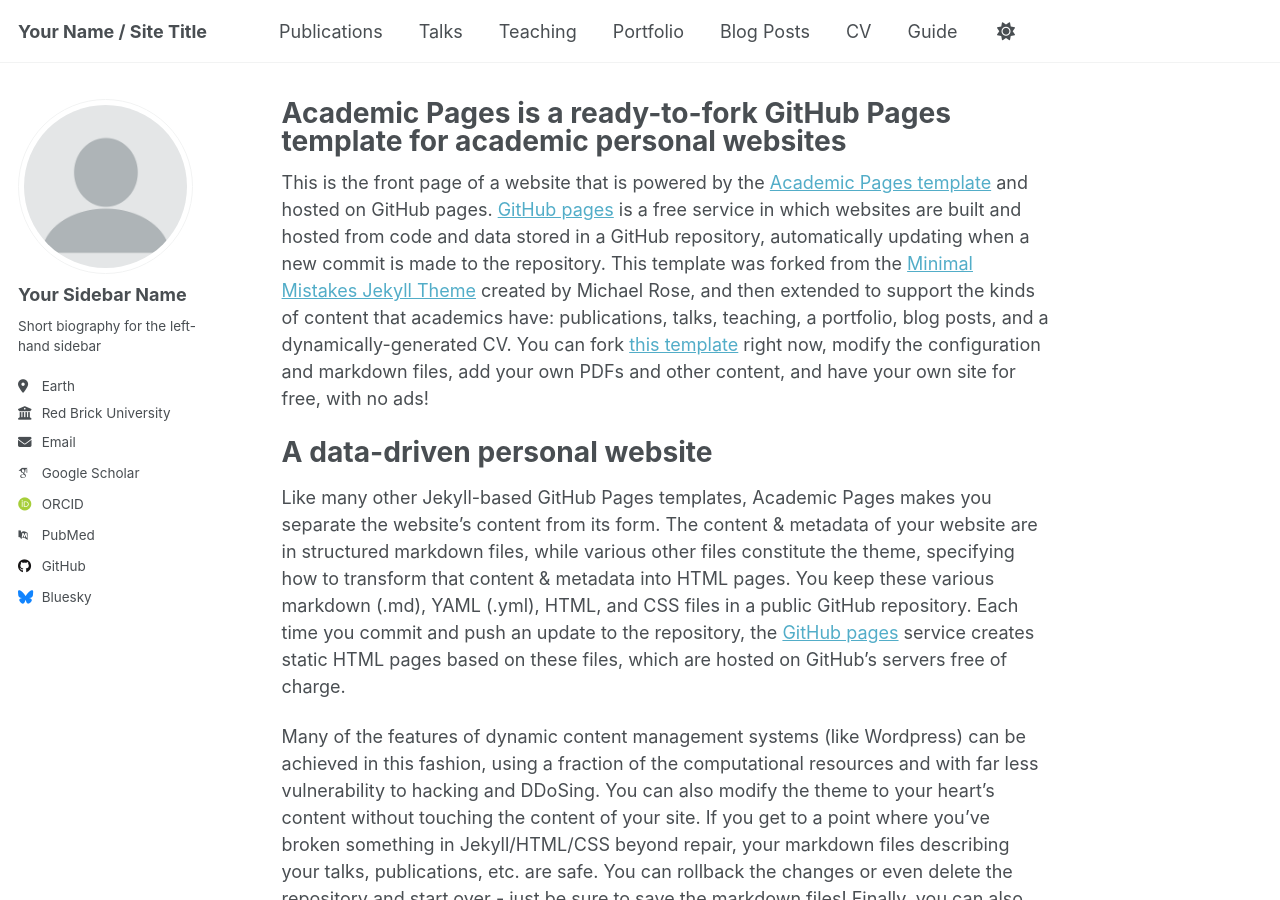
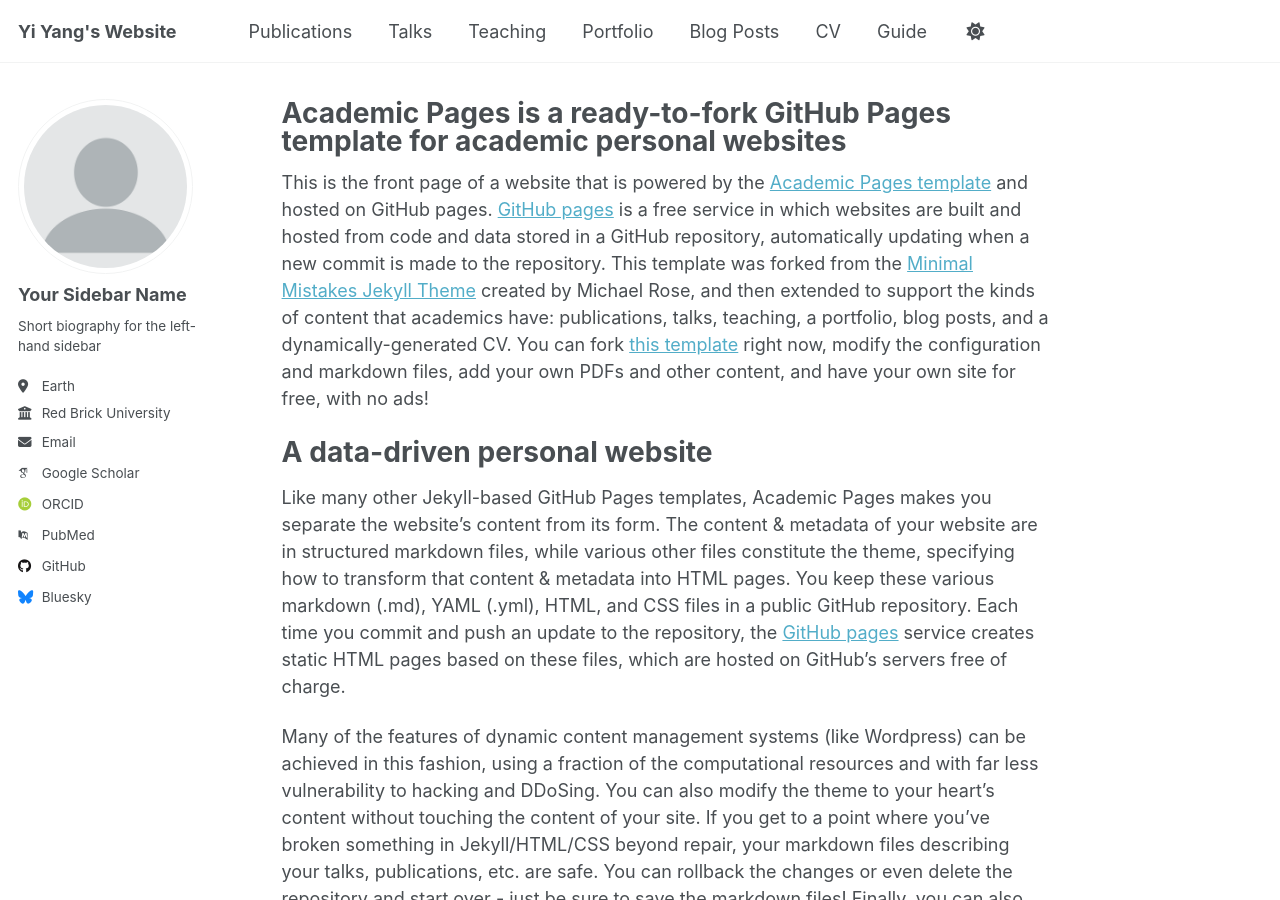
Before and after one commit to yiyang-opt/yiyang-opt.github.io, a Jekyll site: the page built from _pages/about.md, in a window 1280 px wide and 900 px high. Built offline with Jekyll 4.4.1, drawn with Linux system fonts in a browser that asks for light colours; some web fonts are replaced.

Commit message:
Update _config.yml

```diff
--- a/_config.yml
+++ b/_config.yml
@@ -9,7 +9,7 @@
 # Basic Site Settings
 locale                   : "en-US"
 site_theme               : "default"
-title                    : "Your Name / Site Title"
+title                    : "Yi Yang's Website"
 title_separator          : "-"
 name                     : &name "Your Name"
 description              : &description "personal description"
```
